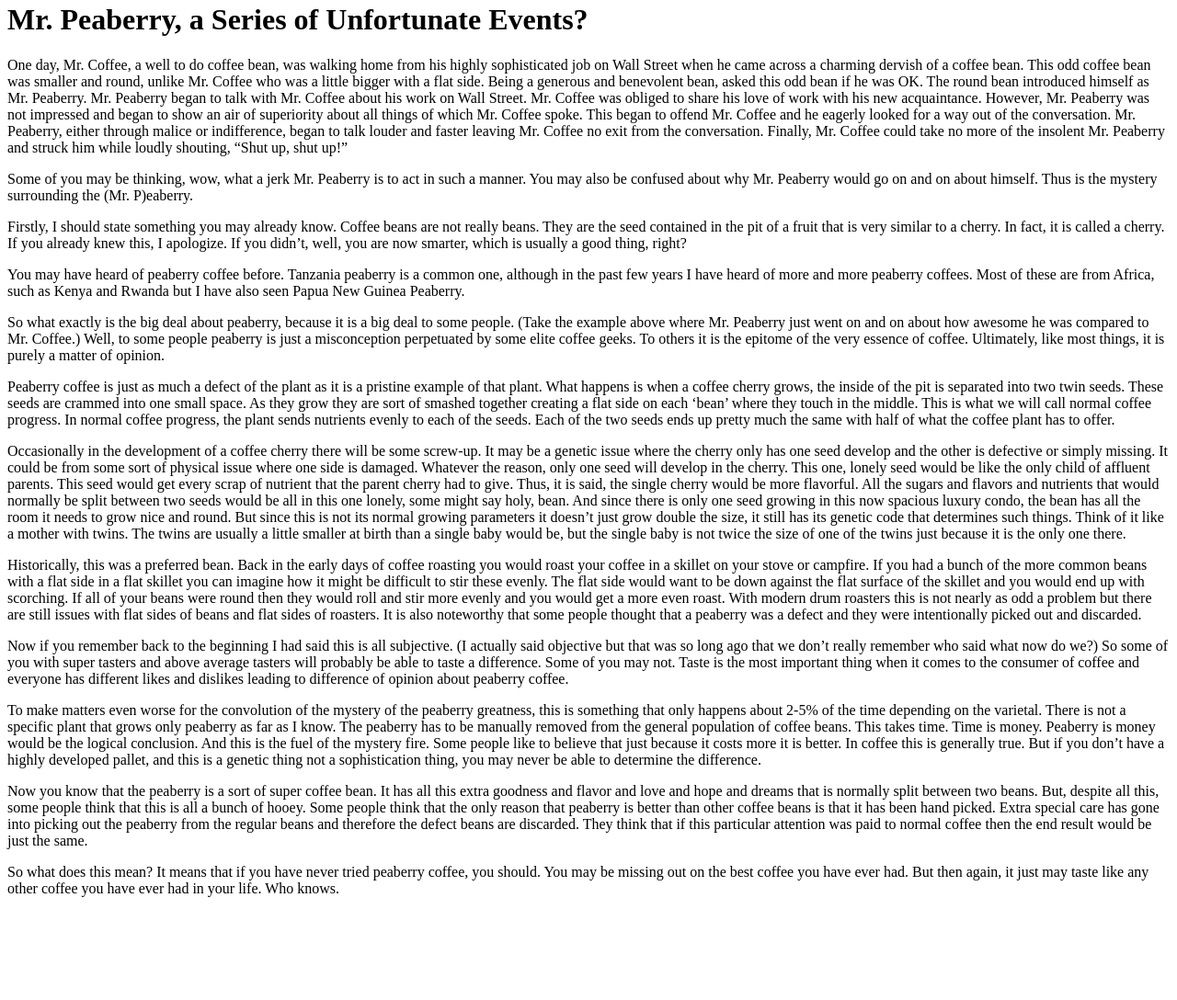
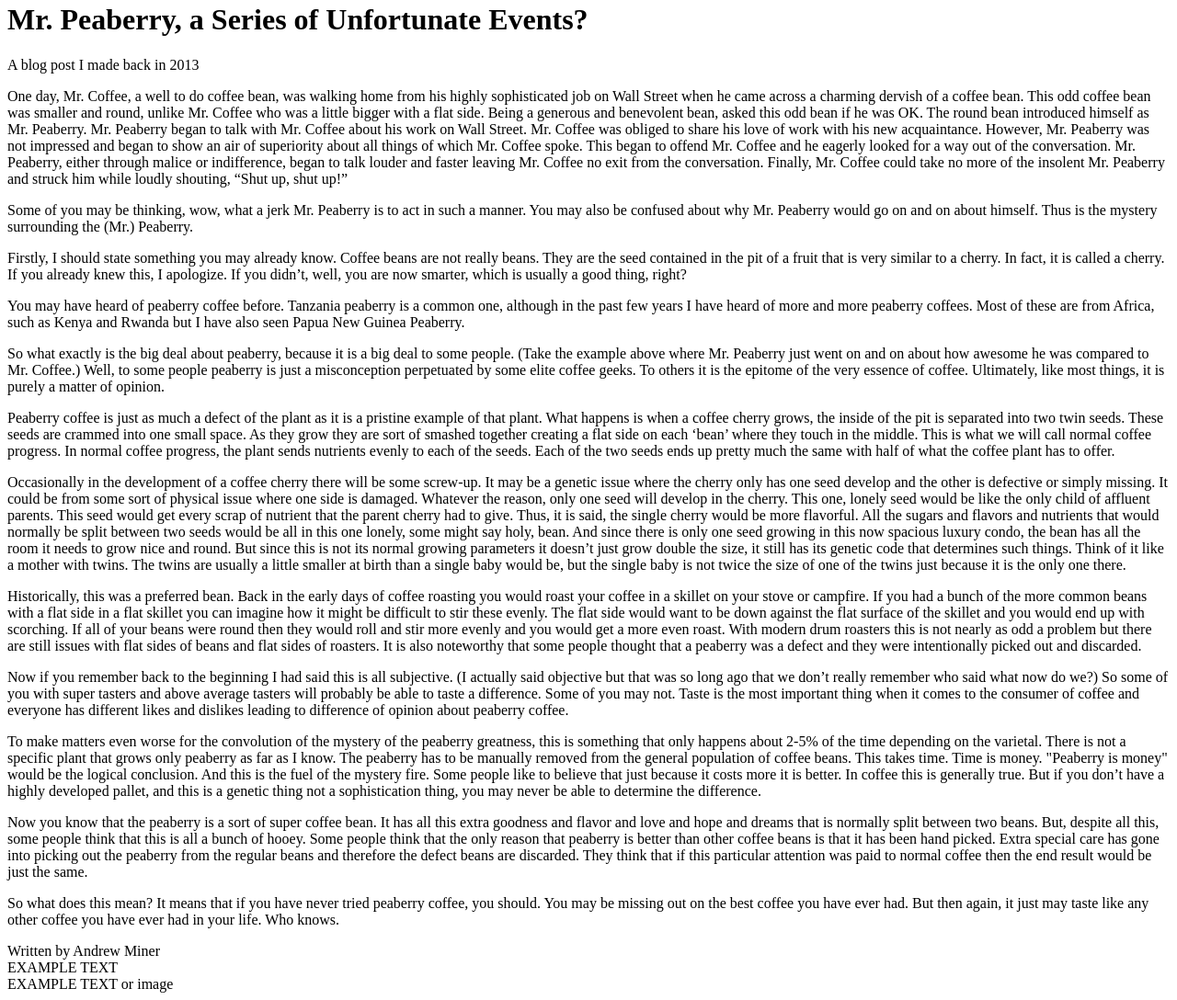
Before and after one commit to DrewMiner/html-me-something, a plain HTML site: page index.html in a window 1280 px wide. Shown: the part 18-1106 px from the top of the page at 92% size. Before the commit the page ends 1010 px from the top, so only its background shows below. Drawn offline with Linux system fonts and the light colour scheme.

Commit message:
Added some tags and modified the text a little.

```diff
--- a/index.html
+++ b/index.html
@@ -6,10 +6,15 @@
     <title>Document</title>
 </head>
 <body>
+    <main>
+   <header>
    <h1>Mr. Peaberry, a Series of Unfortunate Events?</h1>
-   <p>One day, Mr. Coffee, a well to do coffee bean, was walking home from his highly sophisticated job on Wall Street when he came across a charming dervish of a coffee bean.  This odd coffee bean was smaller and round, unlike Mr. Coffee who was a little bigger with a flat side.  Being a generous and benevolent  bean, asked this odd bean if he was OK.  The round bean introduced himself as Mr. Peaberry.  Mr. Peaberry began to talk with Mr. Coffee about his work on Wall Street.  Mr. Coffee was obliged to share his love of work with his new acquaintance.  However, Mr. Peaberry was not impressed and began to show an air of superiority about all things of which Mr. Coffee spoke.  This began to offend Mr. Coffee and he eagerly looked for a way out of the conversation.  Mr. Peaberry, either through malice or indifference, began to talk louder and faster leaving Mr. Coffee no exit from the conversation.  Finally, Mr. Coffee could take no more of the insolent Mr. Peaberry and struck him while loudly shouting, “Shut up, shut up!”</p>
+   <p>A blog post I made back in 2013</p>
+</header>
+<article>
+    <p>One day, Mr. Coffee, a well to do coffee bean, was walking home from his highly sophisticated job on Wall Street when he came across a charming dervish of a coffee bean.  This odd coffee bean was smaller and round, unlike Mr. Coffee who was a little bigger with a flat side.  Being a generous and benevolent  bean, asked this odd bean if he was OK.  The round bean introduced himself as Mr. Peaberry.  Mr. Peaberry began to talk with Mr. Coffee about his work on Wall Street.  Mr. Coffee was obliged to share his love of work with his new acquaintance.  However, Mr. Peaberry was not impressed and began to show an air of superiority about all things of which Mr. Coffee spoke.  This began to offend Mr. Coffee and he eagerly looked for a way out of the conversation.  Mr. Peaberry, either through malice or indifference, began to talk louder and faster leaving Mr. Coffee no exit from the conversation.  Finally, Mr. Coffee could take no more of the insolent Mr. Peaberry and struck him while loudly shouting, “Shut up, shut up!”</p>
 
-<p>Some of you may be thinking, wow, what a jerk Mr. Peaberry is to act in such a manner.  You may also be confused about why Mr. Peaberry would go on and on about himself.  Thus is the mystery surrounding the (Mr. P)eaberry.</p>
+    <p>Some of you may be thinking, wow, what a jerk Mr. Peaberry is to act in such a manner.  You may also be confused about why Mr. Peaberry would go on and on about himself.  Thus is the mystery surrounding the (Mr.) Peaberry.</p>
 
     <p>Firstly, I should state something you may already know.  Coffee beans are not really beans.  They are the seed contained in the pit of a fruit that is very similar to a cherry.  In fact, it is called a cherry.  If you already knew this, I apologize.  If you didn’t, well, you are now smarter, which is usually a good thing, right?</p>
 
@@ -17,17 +22,22 @@
 
     <p>So what exactly is the big deal about peaberry, because it is a big deal to some people. (Take the example above where Mr. Peaberry just went on and on about how awesome he was compared to Mr. Coffee.)  Well, to some people peaberry is just a misconception perpetuated by some elite coffee geeks.  To others it is the epitome of the very essence of coffee.  Ultimately, like most things, it is purely a matter of opinion.</p>
     <p>Peaberry coffee is just as much a defect of the plant as it is a pristine example of that plant.  What happens is when a coffee cherry grows, the inside of the pit is separated into two twin seeds.  These seeds are crammed into one small space.  As they grow they are sort of smashed together creating a flat side on each ‘bean’ where they touch in the middle.  This is what we will call normal coffee progress.  In normal coffee progress, the plant sends nutrients evenly to each of the seeds.  Each of the two seeds ends up pretty much the same with half of what the coffee plant has to offer.</p>
-
+    <!-- add image of peaberry here-->
     <p>Occasionally in the development of a coffee cherry there will be some screw-up.  It may be a genetic issue where the cherry only has one seed develop and the other is defective or simply missing.  It could be from some sort of physical issue where one side is damaged.  Whatever the reason, only one seed will develop in the cherry.  This one, lonely seed would be like the only child of affluent parents.  This seed would get every scrap of nutrient that the parent cherry had to give.  Thus, it is said, the single cherry would be more flavorful.  All the sugars and flavors and nutrients that would normally be split between two seeds would be all in this one lonely, some might say holy, bean.  And since there is only one seed growing in this now spacious luxury condo, the bean has all the room it needs to grow nice and round.  But since this is not its normal growing parameters it doesn’t just grow double the size, it still has its genetic code that determines such things.  Think of it like a mother with twins.  The twins are usually a little smaller at birth than a single baby would be, but the single baby is not twice the size of one of the twins just because it is the only one there.</p>
 
     <p>Historically, this was a preferred bean.  Back in the early days of coffee roasting you would roast your coffee in a skillet on your stove or campfire.  If you had a bunch of the more common beans with a flat side in a flat skillet you can imagine how it might be difficult to stir these evenly.  The flat side would want to be down against the flat surface of the skillet and you would end up with scorching.  If all of your beans were round then they would roll and stir more evenly and you would get a more even roast.  With modern drum roasters this is not nearly as odd a problem but there are still issues with flat sides of beans and flat sides of roasters.  It is also noteworthy that some people thought that a peaberry was a defect and they were intentionally picked out and discarded.</p>
 
     <p>Now if you remember back to the beginning I had said this is all subjective. (I actually said objective but that was so long ago that we don’t really remember who said what now do we?)  So some of you with super tasters and above average tasters will probably be able to taste a difference.  Some of you may not.  Taste is the most important thing when it comes to the consumer of coffee and everyone has different likes and dislikes leading to difference of opinion about peaberry coffee.</p>
 
-    <p>To make matters even worse for the convolution of the mystery of the peaberry greatness, this is something that only happens about 2-5% of the time depending on the varietal.  There is not a specific plant that grows only peaberry as far as I know.  The peaberry has to be manually removed from the general population of coffee beans.  This takes time.  Time is money.  Peaberry is money would be the logical conclusion.  And this is the fuel of the mystery fire.  Some people like to believe that just because it costs more it is better.  In coffee this is generally true.  But if you don’t have a highly developed pallet, and this is a genetic thing not a sophistication thing, you may never be able to determine the difference.</p>
+    <p>To make matters even worse for the convolution of the mystery of the peaberry greatness, this is something that only happens about 2-5% of the time depending on the varietal.  There is not a specific plant that grows only peaberry as far as I know.  The peaberry has to be manually removed from the general population of coffee beans.  This takes time.  Time is money.  "Peaberry is money" would be the logical conclusion.  And this is the fuel of the mystery fire.  Some people like to believe that just because it costs more it is better.  In coffee this is generally true.  But if you don’t have a highly developed pallet, and this is a genetic thing not a sophistication thing, you may never be able to determine the difference.</p>
 
     <p>Now you know that the peaberry is a sort of super coffee bean.  It has all this extra goodness and flavor and love and hope and dreams that is normally split between two beans.  But, despite all this, some people think that this is all a bunch of hooey. Some people think that the only reason that peaberry is better than other coffee beans is that it has been hand picked.  Extra special care has gone into picking out the peaberry from the regular beans and therefore the defect beans are discarded.  They think that if this particular attention was paid to normal coffee then the end result would be just the same. </p>
 
     <p>So what does this mean?  It means that if you have never tried peaberry coffee, you should.  You may be missing out on the best coffee you have ever had.  But then again, it just may taste like any other coffee you have ever had in your life.  Who knows.</p>
+</article>
+</main>
+    <footer><!-- ID this as author-->Written by Andrew Miner</footer>
+    <footer><!-- ID this as back to top buttons-->EXAMPLE TEXT</footer>
+    <footer><!-- Add something else here-->EXAMPLE TEXT or image</footer>
 </body>
 </html>
```
